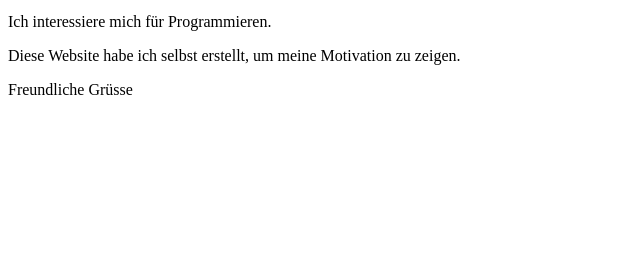
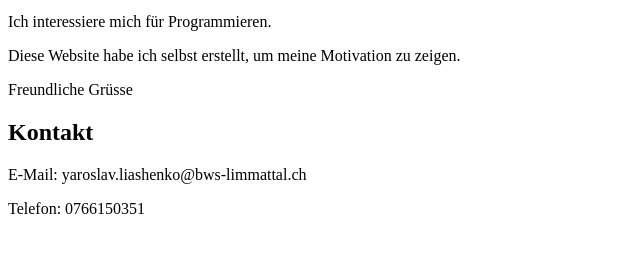
Before and after one commit to sodchak/bewerbung, a plain HTML site: page index.html in a window 1280 px wide. Shown: the part 101-354 px from the top of the page, without its empty margins (0-640 px from the left). Drawn offline with Linux system fonts and the light colour scheme.

Commit message:
Update index.html

```diff
--- a/index.html
+++ b/index.html
@@ -10,5 +10,9 @@
     <p>Ich interessiere mich für Programmieren.</p>
     <p>Diese Website habe ich selbst erstellt, um meine Motivation zu zeigen.</p>
     <p>Freundliche Grüsse</p>
+
+     <h2>Kontakt</h2>
+    <p>E-Mail: yaroslav.liashenko@bws-limmattal.ch</p>
+    <p>Telefon: 0766150351</p>
   </body>
 </html>
```
